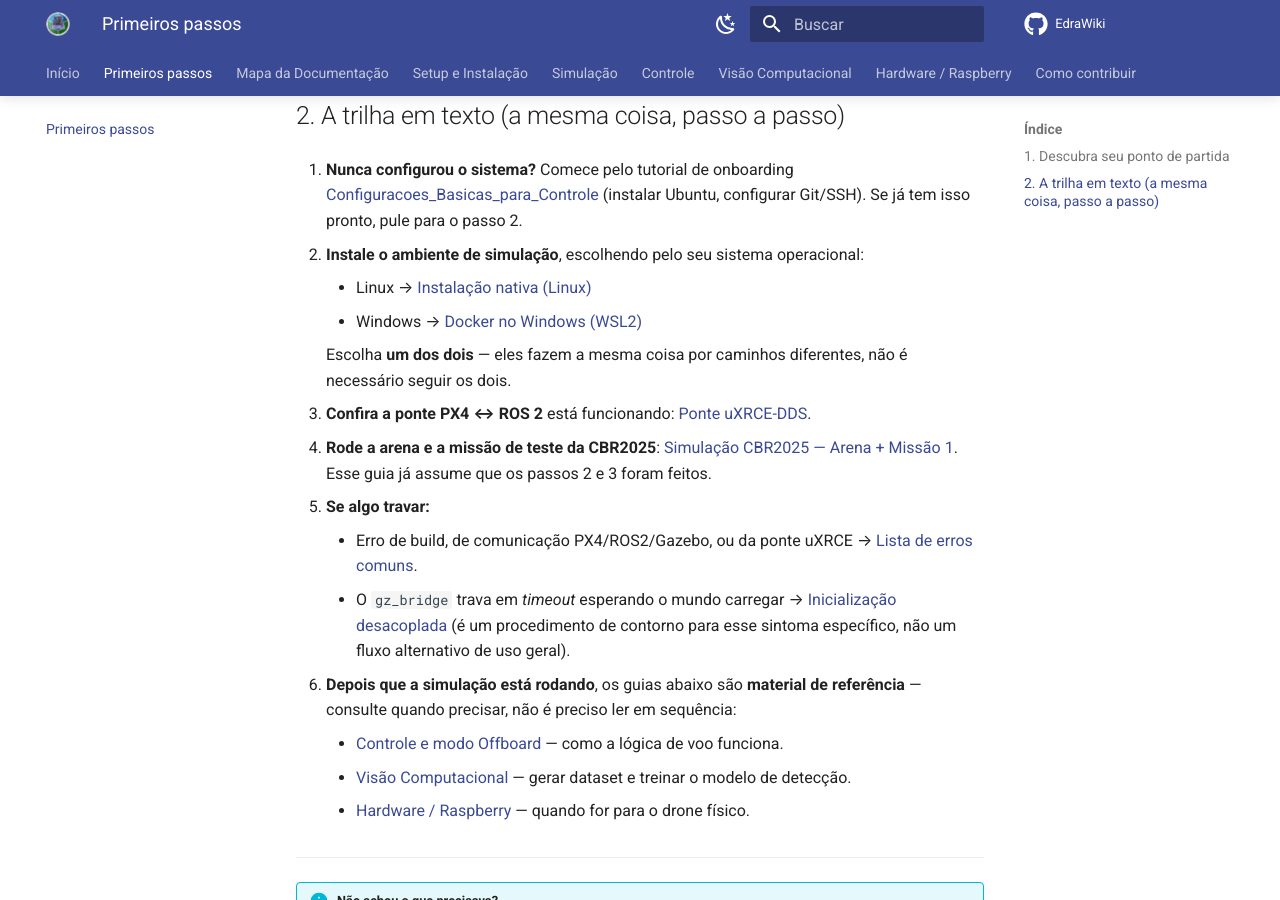
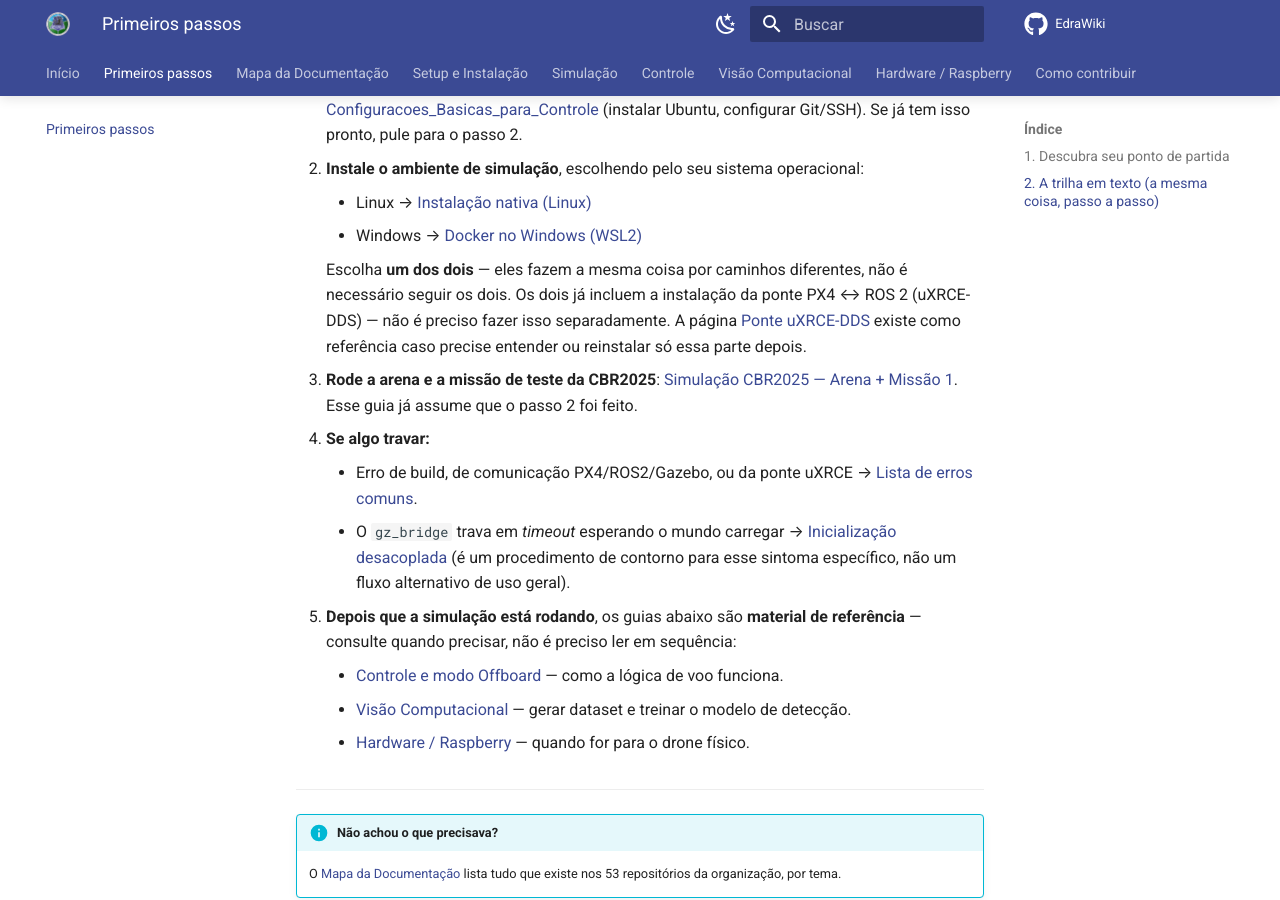
Before and after one commit to edra-unb-fga/EdraWiki, an MkDocs documentation site: the page built from docs/primeiros-passos.md, in a window 1280 px wide and 900 px high, scrolled down 1488 px. Built offline with MkDocs 1.6.1 and Material for MkDocs 9.7.7, drawn with Linux system fonts in a browser that asks for light colours; comment, search, counter and statistics services are not loaded.

Commit message:
docs: esclarece que a ponte uXRCE-DDS já vem incluída na instalação (não é passo extra)

```diff
--- a/docs/primeiros-passos.md
+++ b/docs/primeiros-passos.md
@@ -44,16 +43,16 @@ flowchart TD
       - Windows → [Docker no Windows (WSL2)](setup/docker-windows.md)
 
     Escolha **um dos dois** — eles fazem a mesma coisa por caminhos diferentes, não é
-    necessário seguir os dois.
+    necessário seguir os dois. Os dois já incluem a instalação da ponte PX4 ↔ ROS 2
+    (uXRCE-DDS) — não é preciso fazer isso separadamente. A página
+    [Ponte uXRCE-DDS](setup/uxrce-dds.md) existe como referência caso precise entender
+    ou reinstalar só essa parte depois.
 
-3. **Confira a ponte PX4 ↔ ROS 2** está funcionando:
-   [Ponte uXRCE-DDS](setup/uxrce-dds.md).
+3. **Rode a arena e a missão de teste da CBR2025**:
+   [Simulação CBR2025 — Arena + Missão 1](simulacao/cbr2025-arena-missao1.md).
+   Esse guia já assume que o passo 2 foi feito.
 
-4. **Rode a arena e a missão de teste da CBR2025**:
-   [Simulação CBR2025 — Arena + Missão 1](simulacao/cbr2025-arena-missao1.md).
-   Esse guia já assume que os passos 2 e 3 foram feitos.
-
-5. **Se algo travar:**
+4. **Se algo travar:**
       - Erro de build, de comunicação PX4/ROS2/Gazebo, ou da ponte uXRCE →
         [Lista de erros comuns](simulacao/erros-comuns.md).
       - O `gz_bridge` trava em *timeout* esperando o mundo carregar →
```
Also changed, not shown: other parts of docs/primeiros-passos.md (+3 -4 lines), docs/setup/index.md (+3 -2 lines), docs/setup/uxrce-dds.md (+7 -0 lines).
